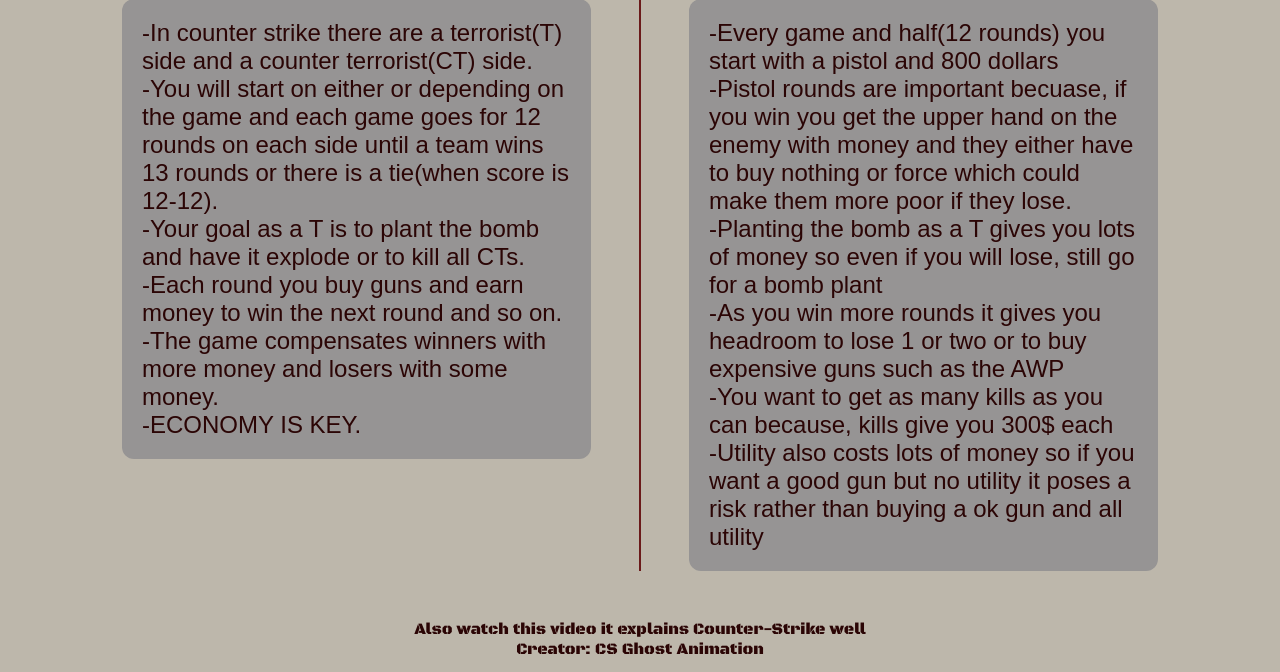
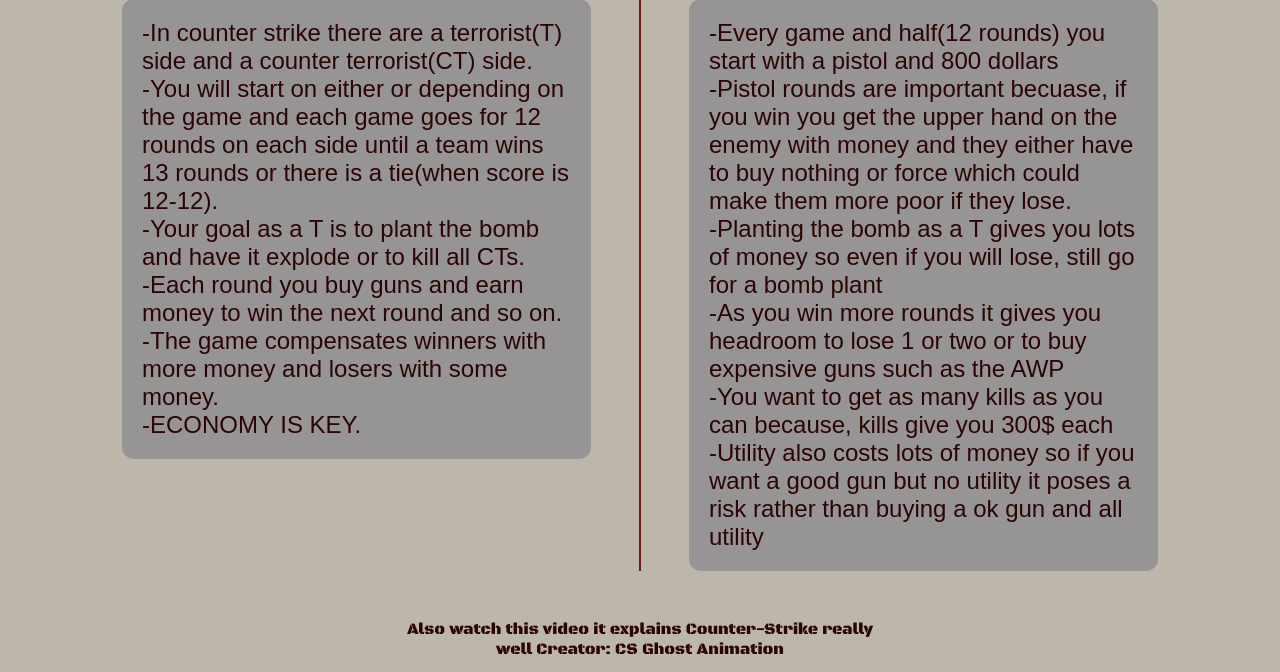
Before and after one commit to TonyVudis/CStrack, a Flask app: page /Basics in a window 1280 px wide. Shown: the part 347-1019 px from the top of the page. Run offline with Flask 3, Linux system fonts and the light colour scheme; some libraries are stand-ins or nearby versions.

Commit message:
changebasic

```diff
--- a/templates/Basics.html
+++ b/templates/Basics.html
@@ -121,7 +121,7 @@
 
     <div class="video-section">
         <p>
-            Also watch this video it explains Counter-Strike well Creator: CS Ghost Animation
+            Also watch this video it explains Counter-Strike really well Creator: CS Ghost Animation
         </p>
         <a href="https://www.youtube.com/watch?v=RIZWzT_RL6Y" target="_blank" rel="noopener noreferrer">
             <img src="https://img.youtube.com/vi/RIZWzT_RL6Y/hqdefault.jpg" alt="Video thumbnail">
```
